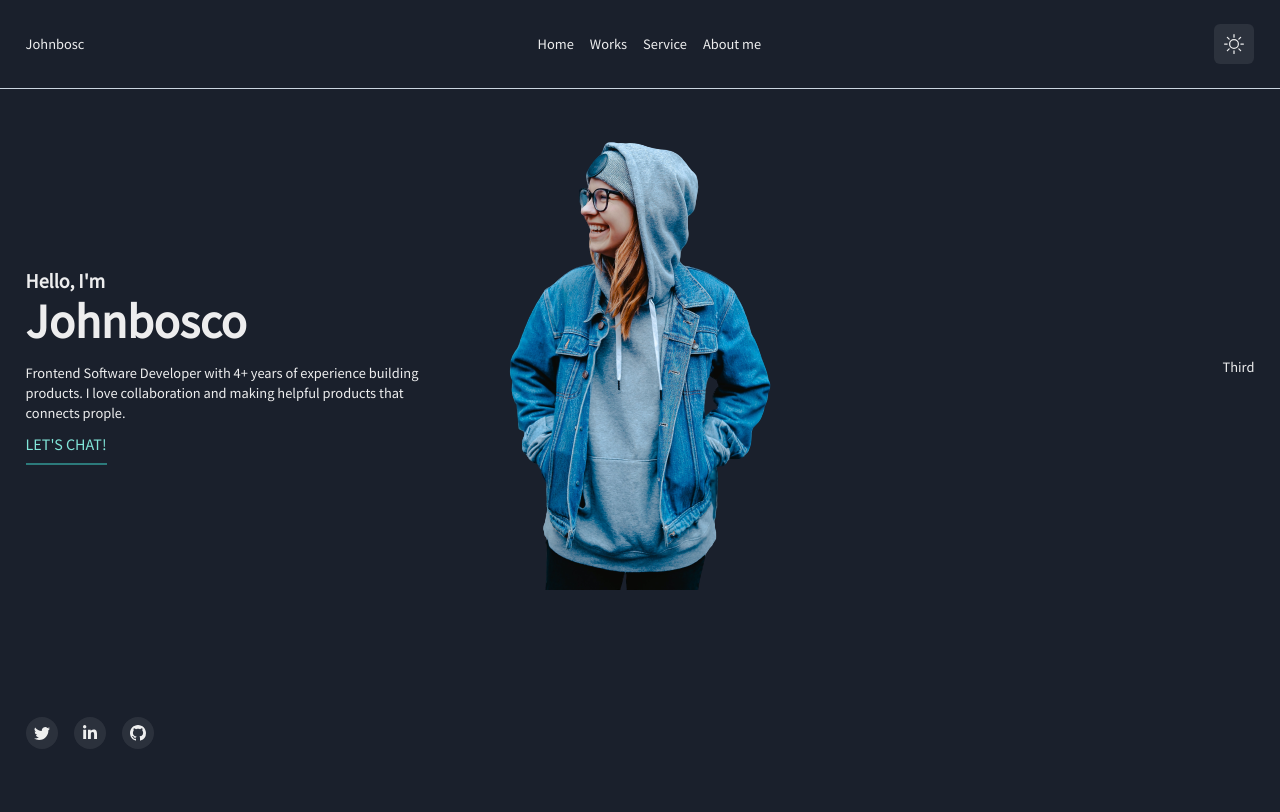
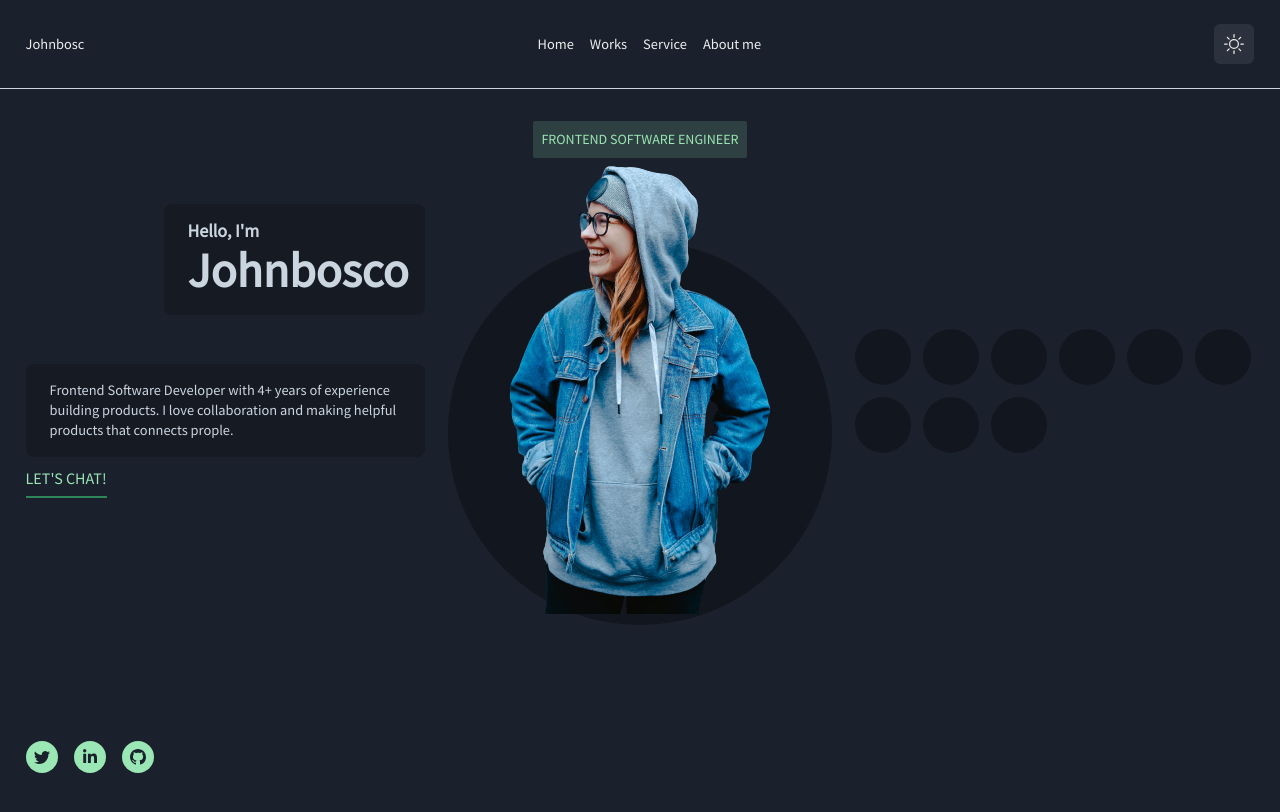
Before and after one commit to OkoloJohnbosco/portfolio, a Next.js app: page / in a window 1280 px wide. Shown: the top 812 px of the page. Built offline with nearby package versions, Linux system fonts and the light colour scheme; a web font is replaced by a local one.

Commit message:
finshed the header component

```diff
--- a/components/header/index.tsx
+++ b/components/header/index.tsx
@@ -3,9 +3,11 @@ import {
   Button,
   Box,
   Stack,
+  HStack,
   Text,
   SimpleGrid,
   Heading,
+  Badge,
 } from "@chakra-ui/react";
 import Section from "../section";
 import Image from "next/image";
@@ -14,21 +16,40 @@ import Socials from "../socials";
 
 function Header() {
   return (
-    <Stack py={10}>
+    <Stack py={10} pt={16}>
       <Section position="relative" minH="calc(100vh - 180px)">
         <Socials />
         <SimpleGrid columns={3} columnGap={4} alignItems="center">
-          <Stack>
+          <Stack position="relative">
             <Stack spacing={3}>
-              <Stack spacing={0}>
-                <Heading fontSize="xl">Hello, I'm</Heading>
+              <Stack
+                spacing={0}
+                rounded="8"
+                p={4}
+                pl={6}
+                bg="rgba(0,0,0,.2)"
+                color="gray.300"
+                position="absolute"
+                top={-20}
+                right={0}
+              >
+                <Heading fontSize="lg">Hello, I'm</Heading>
                 <Heading fontSize="3rem">Johnbosco</Heading>
               </Stack>
-              <Text>
-                Frontend Software Developer with 4+ years of experience building
-                products. I love collaboration and making helpful products that
-                connects prople.
-              </Text>
+              <Stack>
+                <Text
+                  mt={20}
+                  rounded="8"
+                  p={4}
+                  pl={6}
+                  bg="rgba(0,0,0,.2)"
+                  color="gray.300"
+                >
+                  Frontend Software Developer with 4+ years of experience
+                  building products. I love collaboration and making helpful
+                  products that connects prople.
+                </Text>
+              </Stack>
               <Stack>
                 <Button
                   variant="ghost"
@@ -37,24 +58,56 @@ function Header() {
                   p={0}
                   w="min-content"
                   h="min-content"
-                  colorScheme="teal"
+                  colorScheme="green"
                   pb={2}
                   borderBottom="2px solid"
-                  borderColor="teal.600"
+                  borderColor="green.600"
                 >
                   LET'S CHAT!
                 </Button>
               </Stack>
             </Stack>
           </Stack>
-          <Stack alignItems="center">
+          <Stack alignItems="center" position="relative">
+            <Box position="absolute" top={-10}>
+              <Badge
+                colorScheme="green"
+                p={2}
+                fontWeight="normal"
+                fontSize="sm"
+              >
+                Frontend Software Engineer
+              </Badge>
+            </Box>
+            <Box
+              h="96"
+              w={96}
+              rounded="full"
+              bg="rgba(0,0,0,.3)"
+              position="absolute"
+              top={20}
+            />
             <Box textAlign="center">
               <Image src={profileImg} alt="" placeholder="blur" />
             </Box>
           </Stack>
-          <Stack alignItems="end">
-            <Text>Third</Text>
-          </Stack>
+          <HStack
+            alignItems="end"
+            flexWrap="wrap"
+            spacing={0}
+            columnGap={3}
+            rowGap={3}
+          >
+            <Box h="14" w={14} rounded="full" bg="rgba(0,0,0,.3)" />
+            <Box h="14" w={14} rounded="full" bg="rgba(0,0,0,.3)" />
+            <Box h="14" w={14} rounded="full" bg="rgba(0,0,0,.3)" />
+            <Box h="14" w={14} rounded="full" bg="rgba(0,0,0,.3)" />
+            <Box h="14" w={14} rounded="full" bg="rgba(0,0,0,.3)" />
+            <Box h="14" w={14} rounded="full" bg="rgba(0,0,0,.3)" />
+            <Box h="14" w={14} rounded="full" bg="rgba(0,0,0,.3)" />
+            <Box h="14" w={14} rounded="full" bg="rgba(0,0,0,.3)" />
+            <Box h="14" w={14} rounded="full" bg="rgba(0,0,0,.3)" />
+          </HStack>
         </SimpleGrid>
       </Section>
     </Stack>
--- a/components/socials/index.tsx
+++ b/components/socials/index.tsx
@@ -10,6 +10,7 @@ function Socials() {
       <Tooltip hasArrow placement="top" py={2} px={4} rounded={4} label="lmao">
         <IconButton
           size="sm"
+          colorScheme="green"
           rounded="full"
           aria-label="color mode toggle button"
         >
@@ -20,6 +21,7 @@ function Socials() {
       <Tooltip hasArrow placement="top" py={2} px={4} rounded={4} label="lmao">
         <IconButton
           size="sm"
+          colorScheme="green"
           rounded="full"
           aria-label="color mode toggle button"
         >
@@ -30,6 +32,7 @@ function Socials() {
       <Tooltip hasArrow placement="top" py={2} px={4} rounded={4} label="lmao">
         <IconButton
           size="sm"
+          colorScheme="green"
           rounded="full"
           aria-label="color mode toggle button"
         >
```
